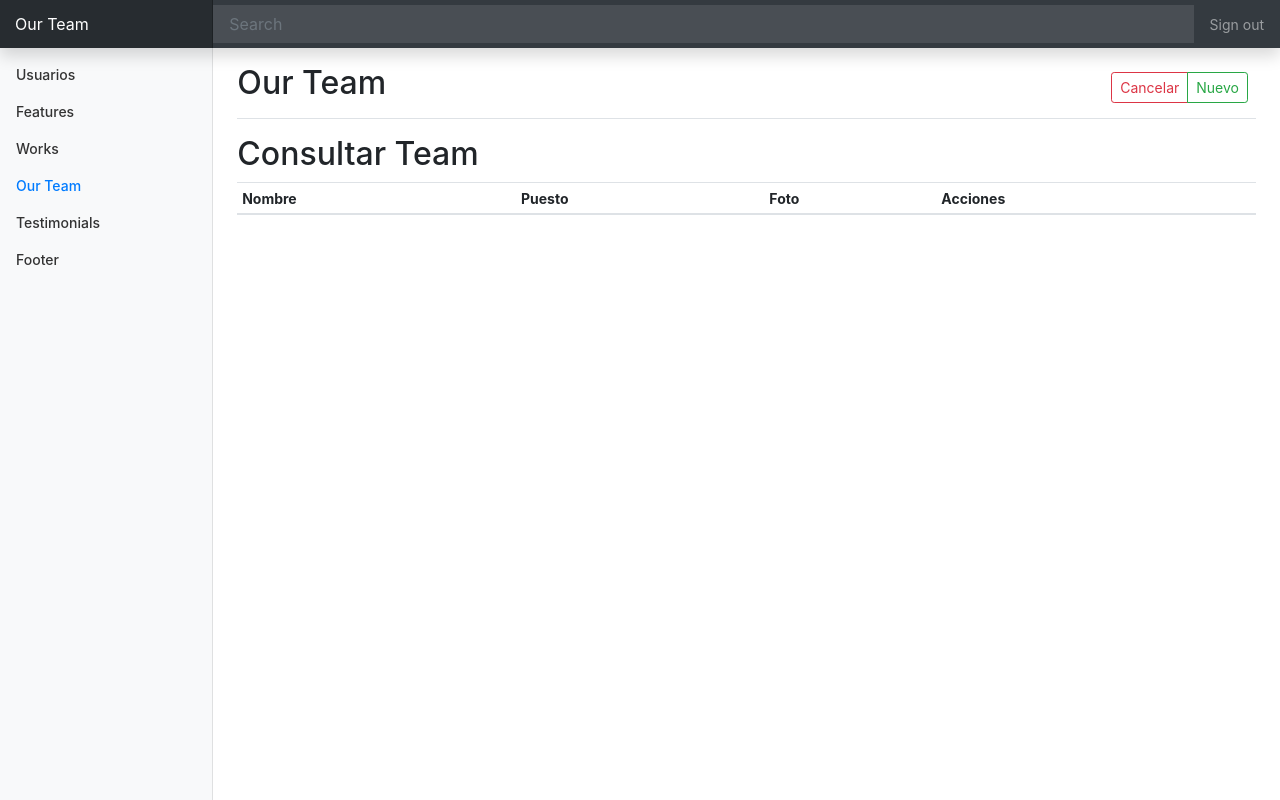
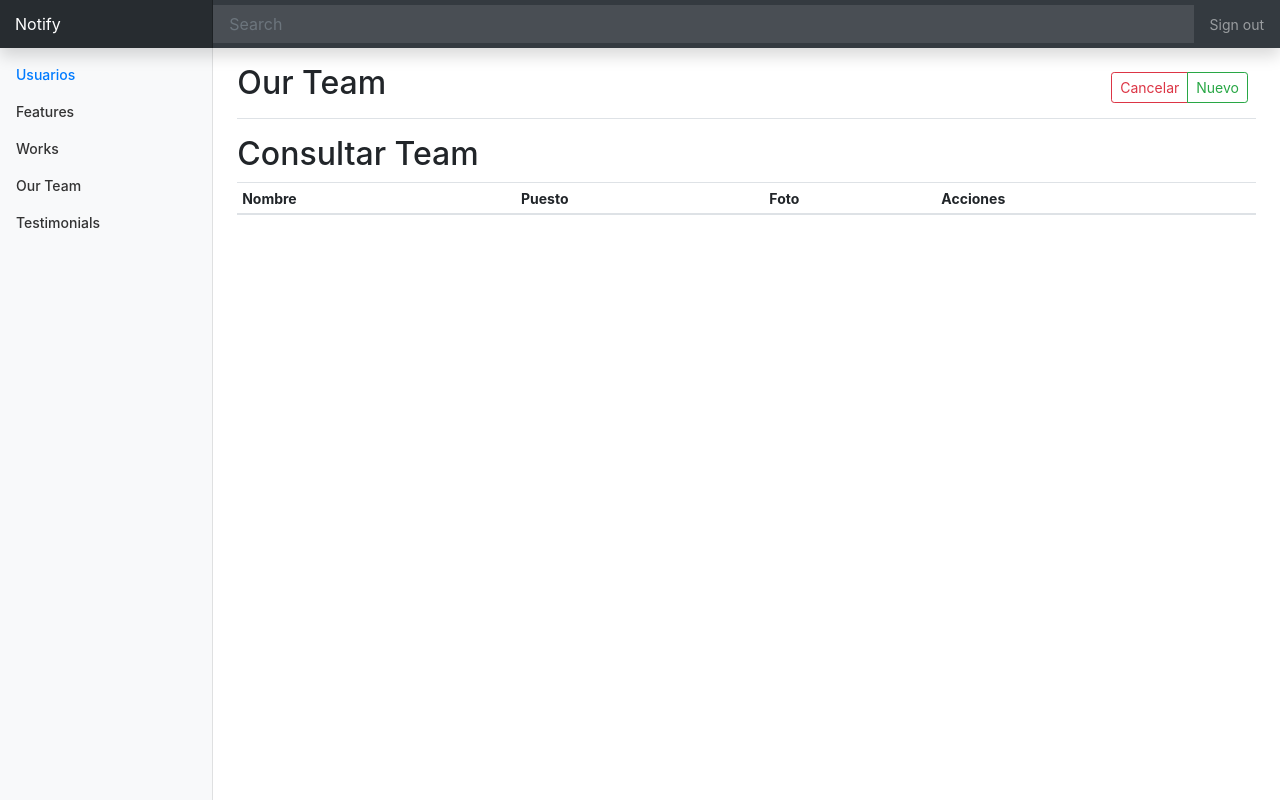
Before and after one commit to pixcel13/Notify_team_5, a PHP site: page /ourteam.php in a window 1280 px wide. Run offline with PHP 8.4, Linux system fonts and the light colour scheme; data that the repository does not hold is empty.

Commit message:
Commit de Respaldo
Pequeños ajustes
Pruebas de imagen y carga de datos completos a BD
(Se hace commit para poder modificar codigo sin dañar el progreso actual)

```diff
--- a/navbar.php
+++ b/navbar.php
@@ -57,11 +57,6 @@
                                 Testimonials
                             </a>
                         </li>
-                        <li class="nav-item">
-                            <a class="nav-link" href="footer.php">
-                                Footer
-                            </a>
-                        </li>
                     </ul>
                 </div>
             </nav>
--- a/ourteam.php
+++ b/ourteam.php
@@ -16,54 +16,7 @@
 </head>
 
 <body>
-    <nav class="navbar navbar-dark fixed-top bg-dark flex-md-nowrap p-0 shadow">
-        <a class="navbar-brand col-sm-3 col-md-2 mr-0" href="#">Our Team</a>
-        <input class="form-control form-control-dark w-100" type="text" placeholder="Search" aria-label="Search">
-        <ul class="navbar-nav px-3">
-            <li class="nav-item text-nowrap">
-                <a class="nav-link" href="includes/log_out.php">Sign out</a>
-            </li>
-        </ul>
-    </nav>
-
-    <div class="container-fluid">
-        <div class="row">
-            <nav class="col-md-2 d-none d-md-block bg-light sidebar">
-                <div class="sidebar-sticky">
-                    <ul class="nav flex-column">
-                        <li class="nav-item">
-                            <a class="nav-link" href="usuarios.php">
-                                Usuarios
-                            </a>
-                        </li>
-                        <li class="nav-item">
-                            <a class="nav-link" href="features.php">
-                                Features
-                            </a>
-                        </li>
-                        <li class="nav-item">
-                            <a class="nav-link" href="works.php">
-                                Works
-                            </a>
-                        </li>
-                        <li class="nav-item">
-                            <a class="nav-link active" href="ourteam.php">
-                                Our Team
-                            </a>
-                        </li>
-                        <li class="nav-item">
-                            <a class="nav-link" href="testimonials.php">
-                                Testimonials
-                            </a>
-                        </li>
-                        <li class="nav-item">
-                            <a class="nav-link" href="footer.php">
-                                Footer
-                            </a>
-                        </li>
-                    </ul>
-                </div>
-            </nav>
+        <?php require_once("navbar.php") ?>
 
             <main role="main" class="col-md-9 ml-sm-auto col-lg-10 px-4" id="main">
                 <div class="d-flex justify-content-between flex-wrap flex-md-nowrap align-items-center pt-3 pb-2 mb-3 border-bottom">
```
Also changed, not shown: testimonials.php (+0 -9 lines), works.php (+1 -48 lines), img/usuarios/ejemplo.png (added).
